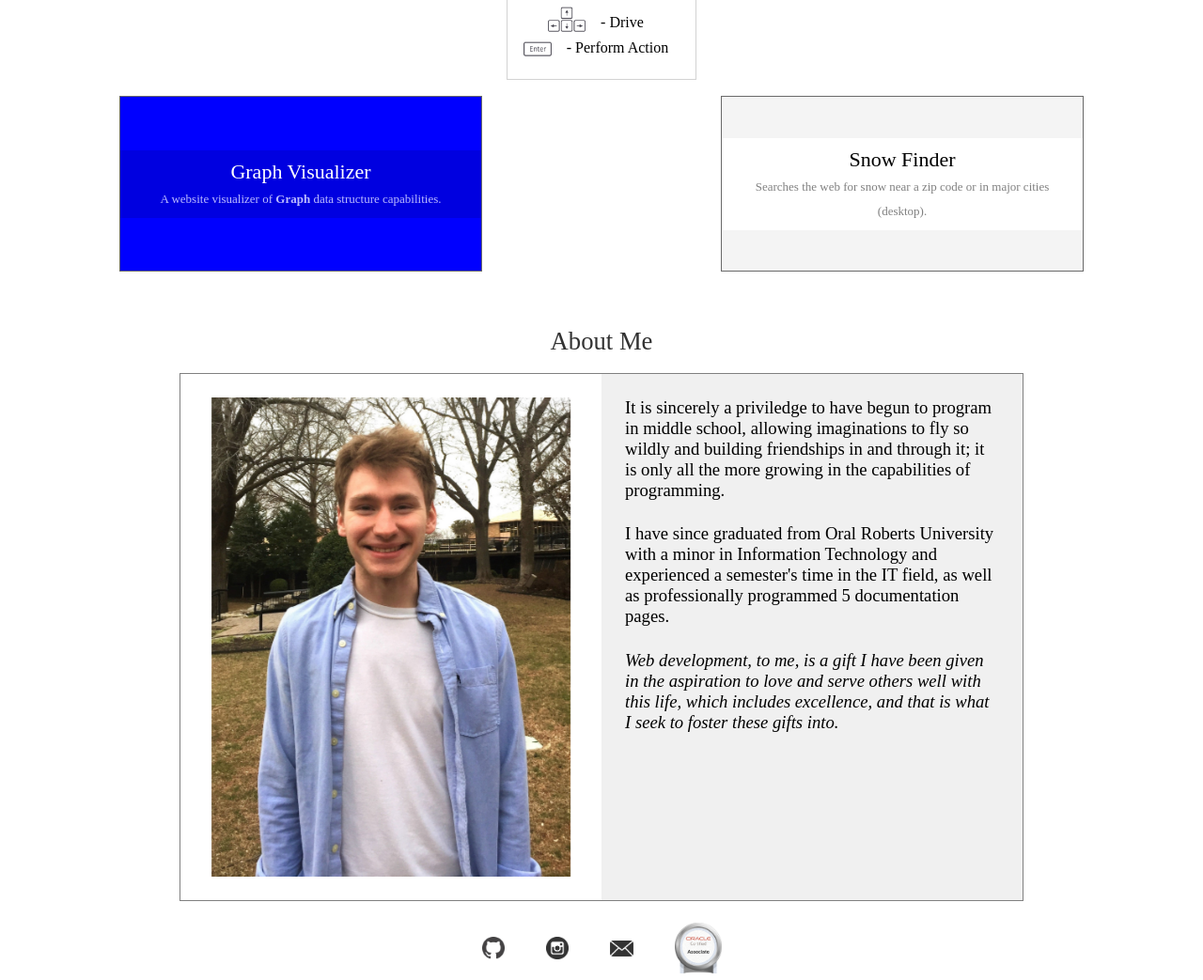
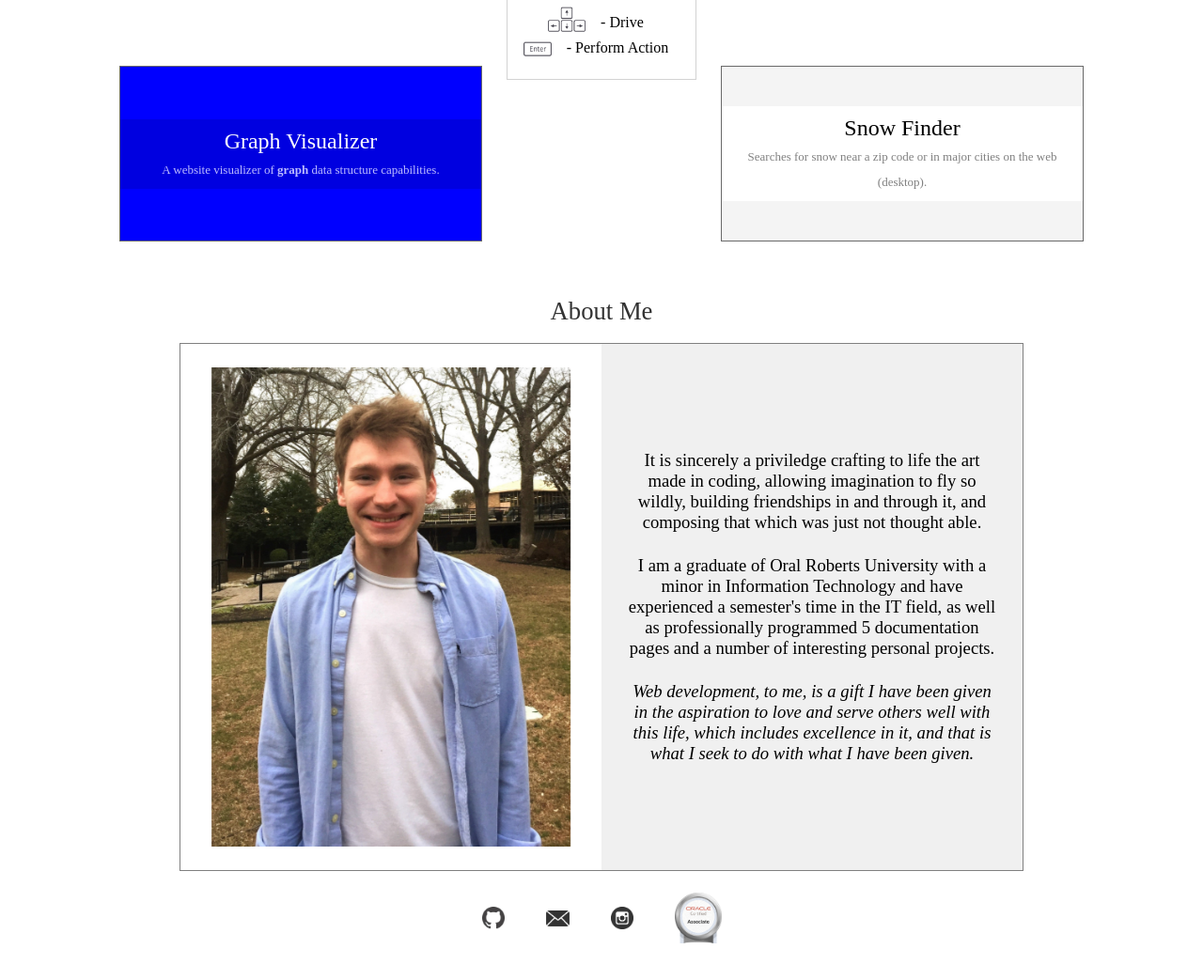
Before and after one commit to paulmeddaugh/Portfolio, a plain HTML site: page index.html in a window 1280 px wide. Shown: the part 654-1697 px from the top of the page at 94% size. Drawn offline with Linux system fonts and the light colour scheme.

Commit message:
Edited bioContent

```diff
--- a/index.html
+++ b/index.html
@@ -55,7 +55,7 @@
                     <div class="projectText" id="projGVText">
                         Graph Visualizer</br>
                         <span class="projectDescrip">
-                            A website visualizer of <b>Graph</b> data structure capabilities.
+                            A website visualizer of <b>graph</b> data structure capabilities.
                         </span>
                     </div>
                     <a class="translateCenter" href="https://paulmeddaugh.github.io/Graph-Visualizer/">Visualize</a>
@@ -66,7 +66,7 @@
                     <div class="projectText" id="projSFText">
                         Snow Finder</br>
                         <span class="projectDescrip">
-                            Searches the web for snow near a zip code or in major cities (desktop).
+                            Searches for snow near a zip code or in major cities on the web (desktop).
                         </span>
                     </div>
                     <a class="translateCenter" href="./resources/Snow Finder.exe" download>Download</a>
@@ -81,24 +81,26 @@
                     <img src="../resources/Portrait.jpg" alt="Flash was too bright">
                 </figure>
                 <div class="bioContent">
+                    <div>
                     <p>
-                        It is sincerely a priviledge to have begun to program in middle school, allowing
-                        imaginations to fly so wildly and building friendships
-                        in and through it; it is only all the more growing in the capabilities of
-                        programming.
+                        It is sincerely a priviledge crafting to life the art made in coding,
+                        allowing imagination to fly so wildly, building friendships
+                        in and through it, and composing that which was just not thought able.
                     </p>
 
                     <p>
-                        I have since graduated from Oral Roberts University with a minor in Information
-                        Technology and experienced a semester's time in the IT field, as well as
-                        professionally programmed 5 documentation pages.
+                        I am a graduate of Oral Roberts University with a minor in Information
+                        Technology and have experienced a semester's time in the IT field, as well as
+                        professionally programmed 5 documentation pages and a number of interesting personal
+                        projects.
                     </p>
 
                     <i>
                         Web development, to me, is a gift I have been given in the aspiration to love and
-                        serve others well with this life, which includes excellence, and that
-                        is what I seek to foster these gifts into.
+                        serve others well with this life, which includes excellence in it, and that
+                        is what I seek to do with what I have been given.
                     </i>
+                    </div>
                 </div>
             </div>
         </div>
@@ -110,14 +112,14 @@
                     <img id="githubLogo" src="./resources/GitHub-Mark-64px.png" alt="Github" />
                 </a>
             </div>
+            <div class="headerLinkContainer flexCenter" id="email">
+                <a class="noUnderline" href="mailto:paul.meddaugh@gmail.com">
+                    <img id="emailIcon" src="./resources/email-icon5.png" alt="E-mail" />
+                </a>
+            </div>
             <div class="headerLinkContainer flexCenter" id="instagram">
                 <a class="noUnderline" href="https://www.instagram.com/paulleland174">
                     <img id="instagramLogo" src="./resources/instagram-logo.png" alt="Instagram" />
-                </a>
-            </div>
-            <div class="headerLinkContainer flexCenter" id="email">
-                <a class="noUnderline" href="mailto:paul.meddaugh@gmail.com">
-                    <img id="emailIcon" src="./resources/email-icon5.png" alt="E-mail" />
                 </a>
             </div>
             <div class="headerLinkContainer flexCenter" id="oca">
--- a/scripts/index.js
+++ b/scripts/index.js
@@ -13,7 +13,7 @@ window.addEventListener("load", () => {
 
 document.getElementById('snowFinder').getElementsByTagName('A')[0].addEventListener('click', (e) => {
     if (MOBILE) {
-        alert("Snow Finder can only run on desktop unfortunately as it was written in Java.");
+        alert("Snow Finder is only a desktop application unfortunately.");
         e.preventDefault();
     }
 });
--- a/styles/index.css
+++ b/styles/index.css
@@ -3,8 +3,8 @@ body {
 }
 
 h1 {
-    height: 42vh;
-    font: 28pt Corbel;
+    height: 38vh;
+    font: 25pt Corbel;
     text-align: center;
     display: flex;
     justify-content: end;
@@ -14,7 +14,7 @@ h1 {
 }
 
 h1 > div {
-    font: 22pt Corbel Light;
+    font: 21pt Corbel Light;
     padding-top: 3px;
 }
 
@@ -192,7 +192,7 @@ canvas {
 }
 
 .projectText {
-    font: 22px Corbel Light;
+    font: 24px Corbel Light;
     color: white;
     width: 100%;
     padding: 10px;
@@ -362,9 +362,16 @@ figure:hover a {
     flex-direction: column;
     overflow-y: auto;
     box-sizing: border-box;
+    text-align: center;
+    display: table;
 }
 
-.bioContent > * {
+.bioContent > div {
+    display: table-cell;
+    vertical-align: middle;
+}
+
+.bioContent > div * {
     margin: 0 0 1.3em;
 }
 
@@ -372,7 +379,12 @@ figure:hover a {
     opacity: 1;
 }
 
-@media (max-width: 768px) {
+@media (max-width: 1274px) {
+    #bigPicture {
+    }
+}
+
+@media (max-width: 850px) {
     .content {
         flex-direction: column;
         align-items: center;
```
